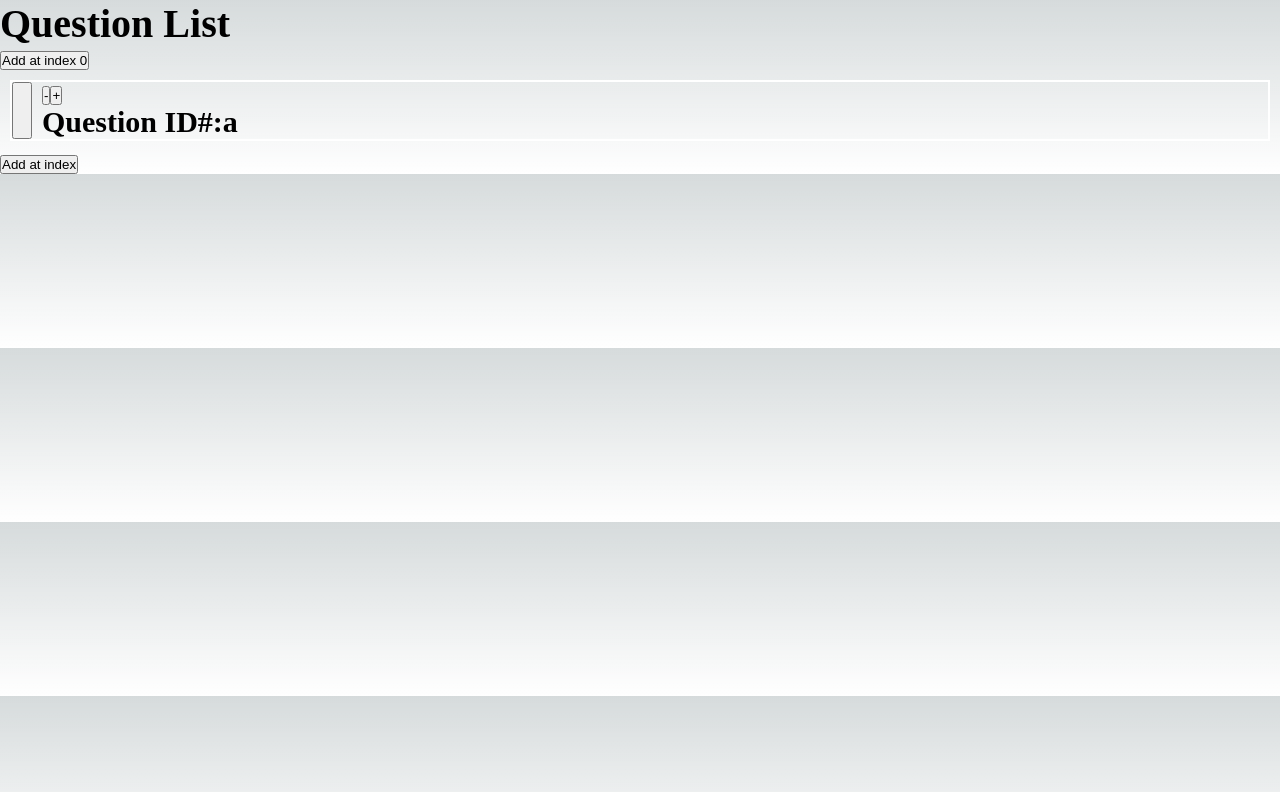
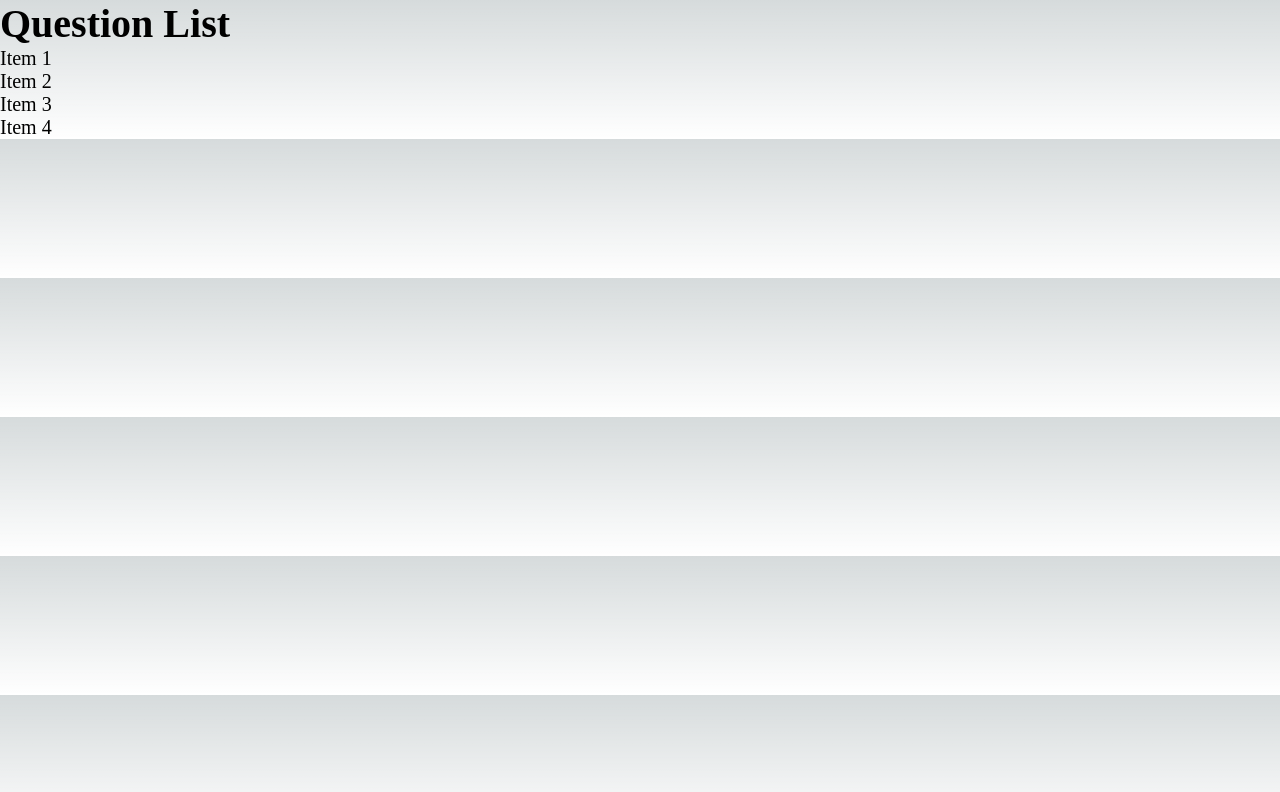
Before and after one commit to klalicki/mini-survey, a Next.js app: page /edit in a window 1280 px wide. Shown: the top 792 px of the page. Built offline with nearby package versions, Linux system fonts and the light colour scheme.

Commit message:
continues to implement dndkit/sortable

```diff
--- a/components/QuestionList/QuestionList.tsx
+++ b/components/QuestionList/QuestionList.tsx
@@ -4,7 +4,7 @@ import EditQuestion from "../EditQuestion/EditQuestion";
 import ButtonAddQuestion from "../ButtonAddQuestion/ButtonAddQuestion";
 import { DndContext, DragOverlay } from "@dnd-kit/core";
 import QuestionListDragTarget from "../QuestionListDragTarget/QuestionListDragTarget";
-
+import QuestionSort from "../QuestionSort/QuestionSort";
 const QuestionList = () => {
   const { questionList, addBlankQuestion, moveQuestion } =
     useContext(QuestionListContext);
@@ -25,26 +25,7 @@ const QuestionList = () => {
   return (
     <div>
       <h1>Question List</h1>
-      <DndContext onDragEnd={handleDragEnd} onDragStart={handleDragStart}>
-        {questionList.map((item, index) => {
-          return (
-            <>
-              <QuestionListDragTarget index={index} />
-              {/* <p>index: {index}</p> */}
-              <EditQuestion questionData={item} index={index} />
-            </>
-          );
-        })}
-        <ButtonAddQuestion />
-        {/* <DragOverlay>
-          {activeID ? (
-            <EditQuestion
-              questionData={questionList[activeID]}
-              index={activeID}
-            />
-          ) : null}
-        </DragOverlay> */}
-      </DndContext>
+      <QuestionSort></QuestionSort>
     </div>
   );
 };
--- a/components/QuestionSort/QuestionSort.tsx
+++ b/components/QuestionSort/QuestionSort.tsx
@@ -1,4 +1,27 @@
-
-
-const QuestionSort = () => { };
+import {
+  closestCorners,
+  DndContext,
+  KeyboardSensor,
+  PointerSensor,
+  useSensor,
+  useSensors,
+} from "@dnd-kit/core";
+import {
+  SortableContext,
+  sortableKeyboardCoordinates,
+  rectSortingStrategy,
+} from "@dnd-kit/sortable";
+import { useState } from "react";
+const QuestionSort = () => {
+  const [qList, setQList] = useState([1, 2, 3, 4]);
+  return (
+    <>
+      <SortableContext items={qList}>
+        {qList.map((item) => {
+          return <div key={item}>Item {item}</div>;
+        })}
+      </SortableContext>
+    </>
+  );
+};
 export default QuestionSort;
```
Also changed, not shown: components/QuestionList/_QuestionList-old.tsx (added, +20 -0 lines).
